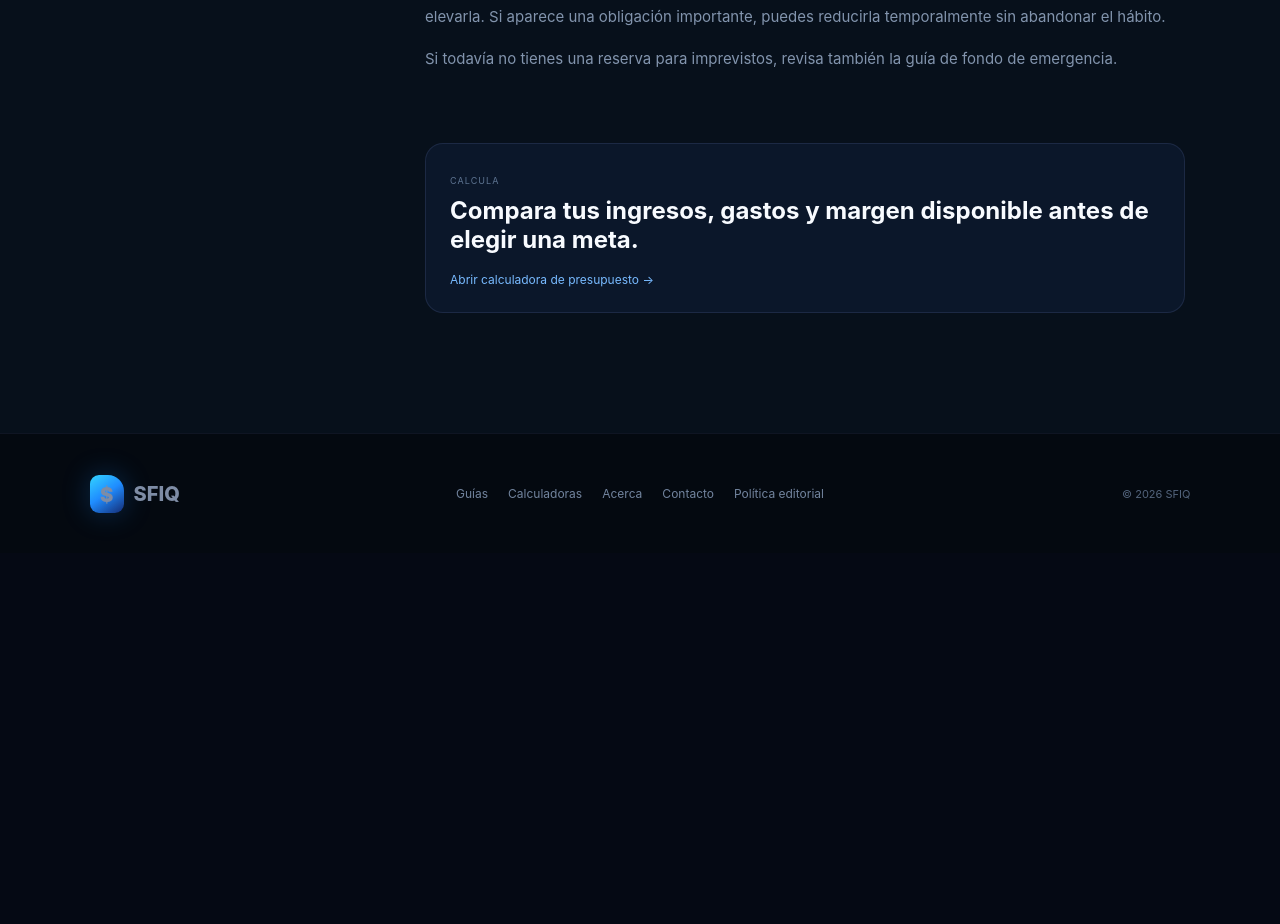
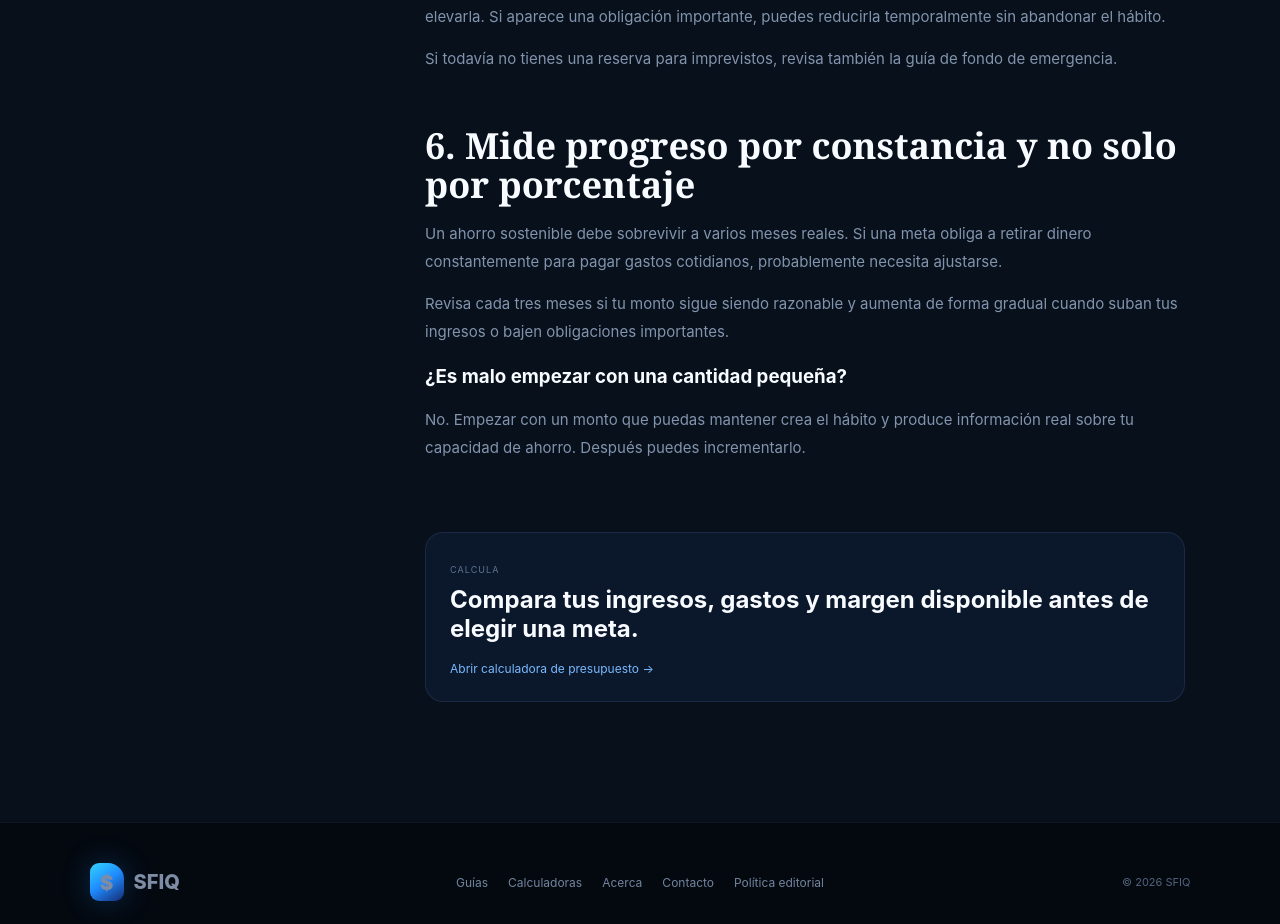
Before and after one commit to Sofonias-23/MiFinanzas, a Next.js app in the folder web/: page /guias/cuanto-ahorrar-al-mes in a window 1280 px wide. Shown: the part 2041-2965 px from the top of the page. Before the commit the page ends 2594 px from the top, so only its background shows below. Built offline with nearby package versions, Linux system fonts and the light colour scheme; no server answers.

Commit message:
Expand guide with practical review and FAQ

```diff
--- a/web/app/guias/cuanto-ahorrar-al-mes/page.tsx
+++ b/web/app/guias/cuanto-ahorrar-al-mes/page.tsx
@@ -93,6 +93,15 @@ export default function CuantoAhorrarPage() {
               <p>Si todavía no tienes una reserva para imprevistos, revisa también la guía de <a href="/guias/fondo-emergencia">fondo de emergencia</a>.</p>
             </section>
 
+
+            <section id="progreso">
+              <h2>6. Mide progreso por constancia y no solo por porcentaje</h2>
+              <p>Un ahorro sostenible debe sobrevivir a varios meses reales. Si una meta obliga a retirar dinero constantemente para pagar gastos cotidianos, probablemente necesita ajustarse.</p>
+              <p>Revisa cada tres meses si tu monto sigue siendo razonable y aumenta de forma gradual cuando suban tus ingresos o bajen obligaciones importantes.</p>
+              <h3>¿Es malo empezar con una cantidad pequeña?</h3>
+              <p>No. Empezar con un monto que puedas mantener crea el hábito y produce información real sobre tu capacidad de ahorro. Después puedes incrementarlo.</p>
+            </section>
+
             <GuideAdSlot position="end" />
             <div className="articleNext">
               <span>CALCULA</span>
```
